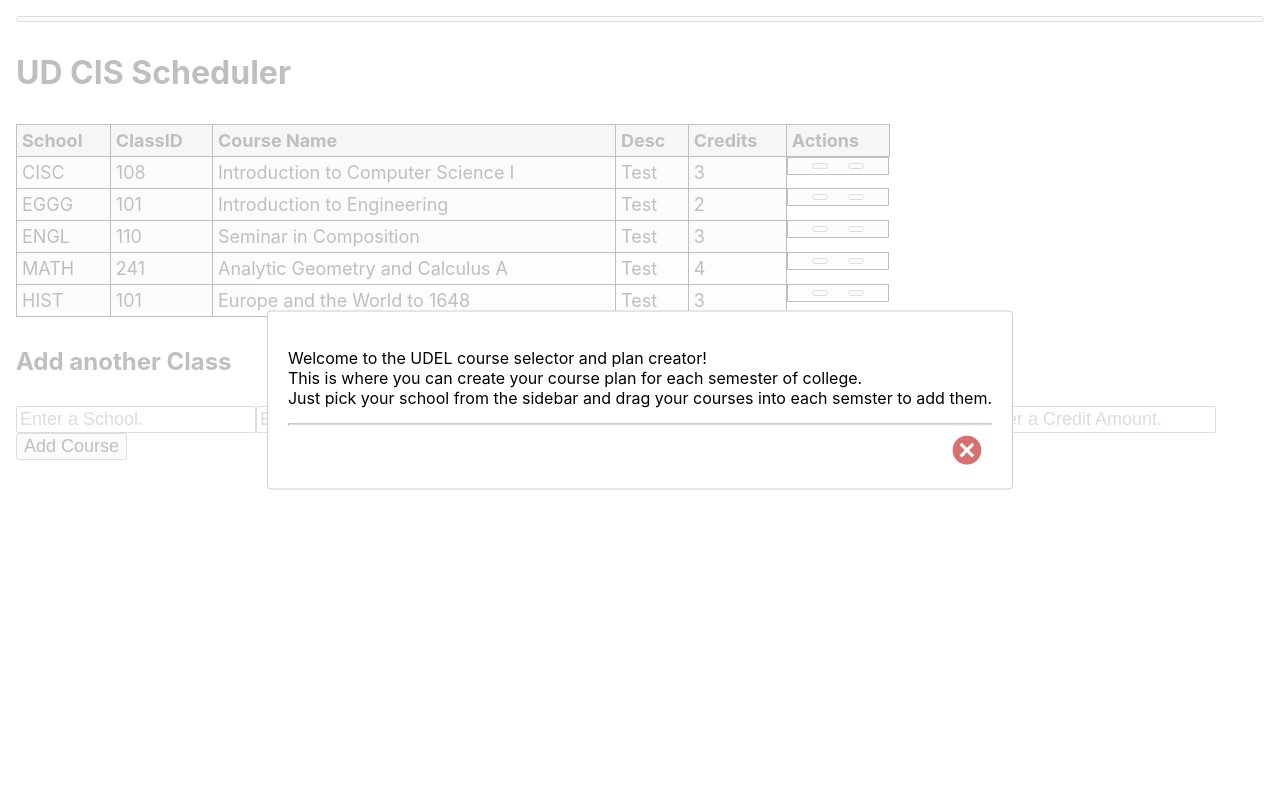
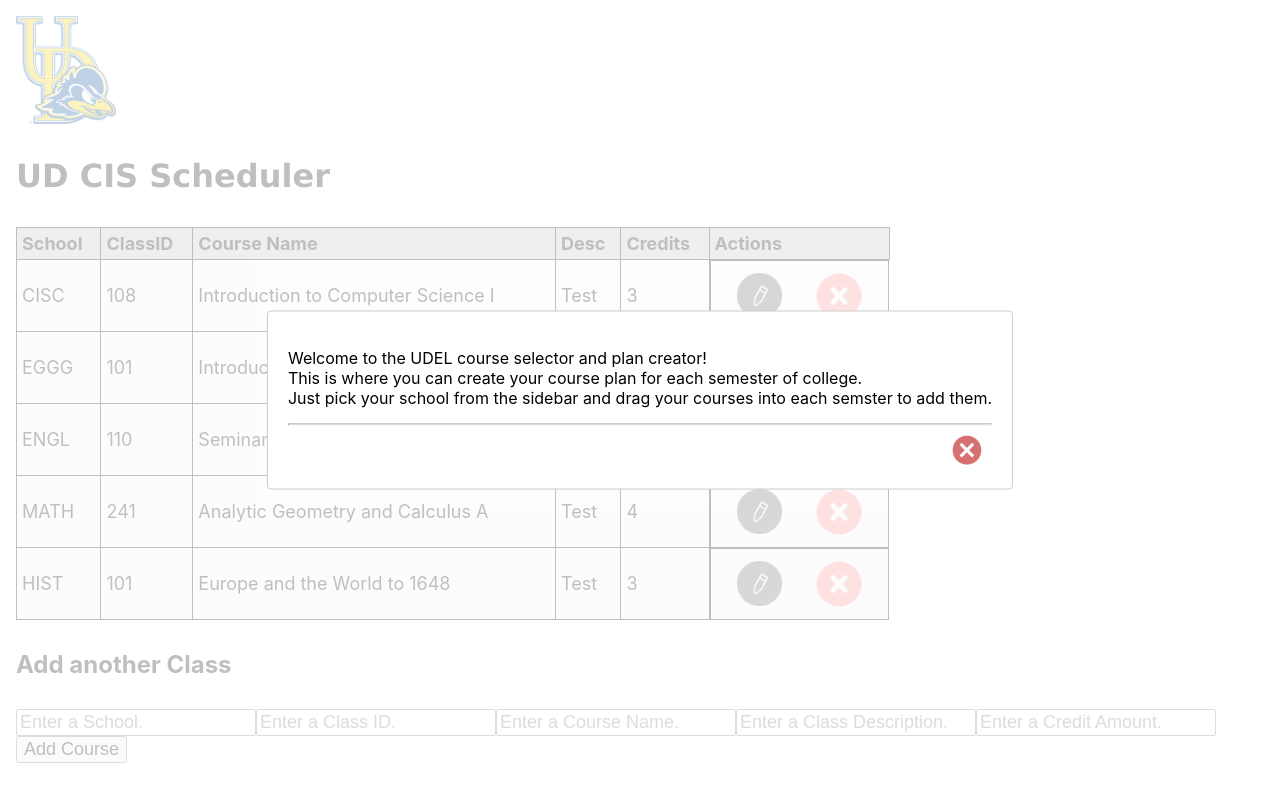
Before and after one commit to UD-CISC275-F21/ud-cis-scheduler-team-16, a React (Create React App) app: page / in a window 1280 px wide. Built offline with nearby package versions, Linux system fonts and the light colour scheme.

Commit message:
designed buttons

```diff
--- a/src/App.css
+++ b/src/App.css
@@ -19,7 +19,7 @@ td {
 }
 
 th {
-  background-color: gainsboro;
+  background-color: silver;
 }
 
 td {
@@ -40,6 +40,44 @@ form * {
   font-size: 18px;
 }
 
+.delete-class {
+  float: right;
+  background-color: transparent;
+  background-image: url("components/delete.jpeg");
+  background-size: 52px;
+  font-family:sans-serif;
+  width: 70px;
+  height: 60px;
+  border: transparent;
+  opacity: 60%;
+  background-repeat: no-repeat;
+  background-position-y: center;
+  background-position-x: center;
+}
+
+.delete-class:hover {
+  opacity: 100%
+}
+
+.edit-class {
+  float: right;
+  background-color: transparent;
+  background-image: url("components/edit.png");
+  background-size: 45px;
+  font-family:sans-serif;
+  width: 70px;
+  height: 60px;
+  border: transparent;
+  opacity: 60%;
+  background-repeat: no-repeat;
+  background-position-y: center;
+  background-position-x: center;
+}
+
+.edit-class:hover {
+  opacity: 100%
+}
+
 .modal-close {
   float: right;
   background-color: transparent;
@@ -55,3 +93,17 @@ form * {
 .modal-close:hover {
   opacity: 100%;
 }
+
+.refresh-logo {
+  background-image: url("components/UD-logo.png");
+  background-size: 100px;
+  background-repeat: no-repeat;
+  background-color: transparent;
+  border: transparent;
+  width: 100px;
+  height: 110px;
+}
+
+.header {
+  font-family:'Lucida Sans', 'Lucida Sans Regular', 'Lucida Grande', 'Lucida Sans Unicode', Geneva, Verdana, sans-serif;
+}
```
